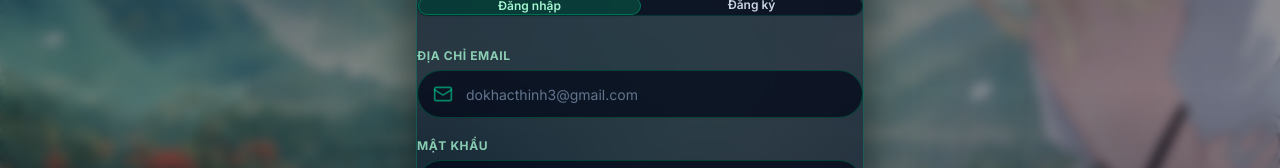
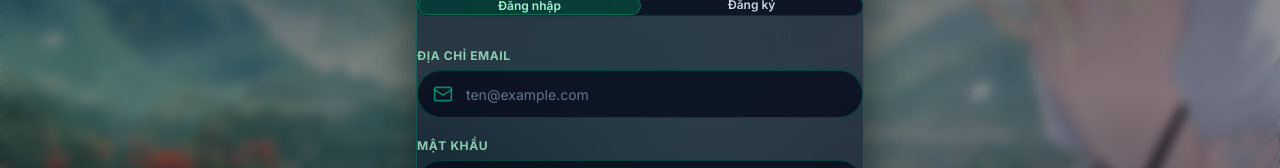
Before and after one commit to DoThinh49/novel-ai, a Next.js app: page /login in a window 1280 px wide. Shown: the part 310-478 px from the top of the page. Built offline with nearby package versions, Linux system fonts and the light colour scheme.

Commit message:
Update login email placeholder to generic ten@example.com

```diff
--- a/src/app/login/page.tsx
+++ b/src/app/login/page.tsx
@@ -112,7 +112,7 @@ export default function LoginPage() {
                   onChange={(e) => setEmail(e.target.value)}
                   className="block w-full rounded-xl border border-emerald-800/60 bg-slate-950/70 pr-4 text-white placeholder-slate-500 focus:border-emerald-400 focus:outline-none focus:ring-2 focus:ring-emerald-400/30 text-sm transition-all"
                   style={{ height: '48px', padding: '12px 16px 12px 48px' }}
-                  placeholder="dokhacthinh3@gmail.com"
+                  placeholder="ten@example.com"
                 />
               </div>
             </div>
```
